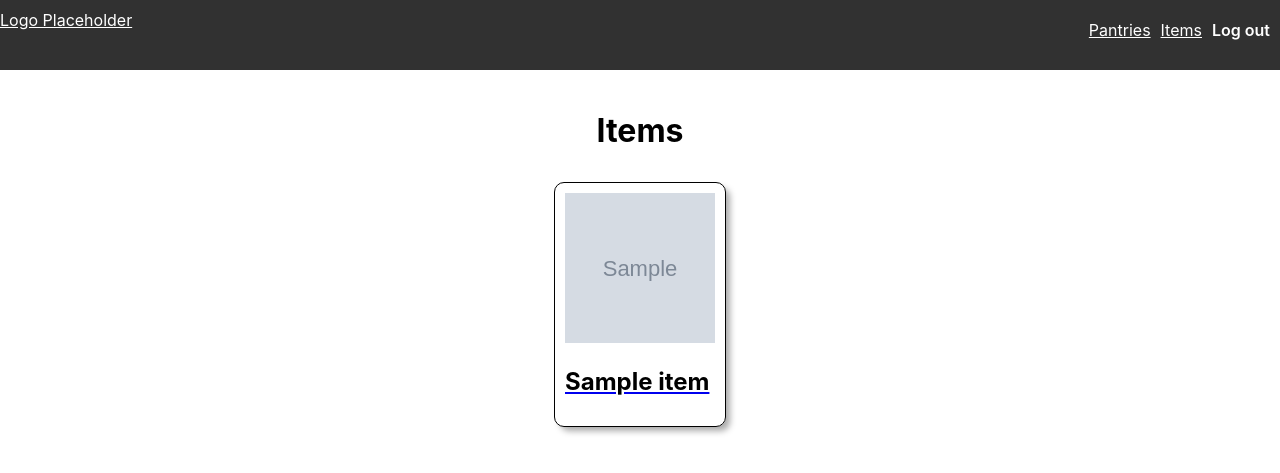
After one commit to red-dmacedo/pj-restockr, a Django app: page /items/ in a window 1280 px wide. The commit adds this page. Shown: the top 473 px of the page. Run offline with Django 5.2, Linux system fonts and the light colour scheme; a user stored in the database is signed in; tables that the repository leaves empty hold one stand-in row (values such as "Sample post"); grey boxes marked "Sample" are stand-in pictures.

Commit message:
item index and detail pages created

```diff
--- a/main_app/models.py
+++ b/main_app/models.py
@@ -36,7 +36,7 @@ class Item(models.Model):
         return self.name
 
     def get_absolute_url(self):
-        return reverse("ingredient-detail", kwargs={"pk": self.id})
+        return reverse("item-detail", kwargs={"pk": self.id})
 
 
 class Pantry(models.Model):
--- a/main_app/static/css/base.css
+++ b/main_app/static/css/base.css
@@ -118,7 +118,7 @@ nav a, header a {
   border: 1px solid black;
   margin: 10px;
   padding: 10px;
-  max-width: 100px;
+  max-width: 150px;
   box-shadow: var(--card-box-shadow);
   color: black;
 }
--- a/main_app/templates/base.html
+++ b/main_app/templates/base.html
@@ -24,8 +24,8 @@
               <a href="{% url 'pantry-index' %}">Pantries</a>
             </li>
             <li>
-              {% comment %} <a href="{% url 'item-index' %}">Items</a> {% endcomment %}
-              <a href="#">Items</a>
+              <a href="{% url 'item-index' %}">Items</a>
+              {% comment %} <a href="#">Items</a> {% endcomment %}
             </li>
             <li>
               <form id="logout-form" method="post" action="{% url 'logout' %}">
--- /dev/null
+++ b/main_app/templates/main_app/item_list.html
@@ -0,0 +1,26 @@
+{% extends 'base.html' %}
+{% load static %}
+
+{% block head %}
+
+{% endblock %}
+
+{% block content %}
+  <h1>Items</h1>
+  {% if item_list.count %}
+    <ul class="flex-row-wrap">
+      {% for item in item_list %}
+        <a href="{% url 'item-detail' item.pk %}">
+          <li class="card">
+            {% if item.image %}
+              <img src="{{ item.image }}" alt="Image of {{ item.image }}" />
+            {% endif %}
+            <h2>{{ item.name }}</h2>
+          </li>
+        </a>
+      {% endfor %}
+    </ul>
+  {% else %}
+    <p>{{ item_list.count }} items</p>
+  {% endif %}
+{% endblock %}
--- a/main_app/urls.py
+++ b/main_app/urls.py
@@ -10,4 +10,8 @@ urlpatterns = [
     path('pantries/<int:pk>/', views.PantryDetail.as_view(), name='pantry-detail'),
     path('pantries/<int:pk>/edit', views.PantryUpdate.as_view(), name='pantry-update'),
     path('pantries/<int:pk>/delete', views.PantryDelete.as_view(), name='pantry-delete'),
+
+    path('items/', views.Items.as_view(), name="item-index"),
+    path('items/<int:pk>/', views.ItemDetail.as_view(), name='item-detail'),
+    path('pantries/<int:pk>/delete', views.PantryDelete.as_view(), name='item-delete'),
 ]
--- a/main_app/views.py
+++ b/main_app/views.py
@@ -6,7 +6,7 @@ from django.shortcuts import render, redirect, get_object_or_404
 from django.views.generic import ListView, DetailView, TemplateView
 from django.views.generic.edit import CreateView, UpdateView, DeleteView
 
-from .models import Pantry, PantryItem, PurchaseLocation
+from .models import Pantry, PantryItem, PurchaseLocation, Item
 
 # Create your views here.
 
@@ -44,6 +44,21 @@ class PantryDelete(LoginRequiredMixin, DeleteView):
     model = Pantry
     success_url = '/pantries/'
 
+class Items(LoginRequiredMixin, ListView):
+    model = Item
+
+    def get_queryset(self):
+        return Item.objects.filter(owner=self.request.user)
+
+class ItemDetail(LoginRequiredMixin, DetailView):
+    model = Item
+    template_name = 'main_app/item_detail.html'
+    context_object_name = "item"
+
+class ItemDelete(LoginRequiredMixin, DeleteView):
+    model = Item
+    success_url = '/items/'
+
 
 
 def signup(request):
```
Also changed, not shown: main_app/templates/main_app/item_detail.html (added, +24 -0 lines), main_app/templates/main_app/pantry_detail.html (+12 -2 lines).
